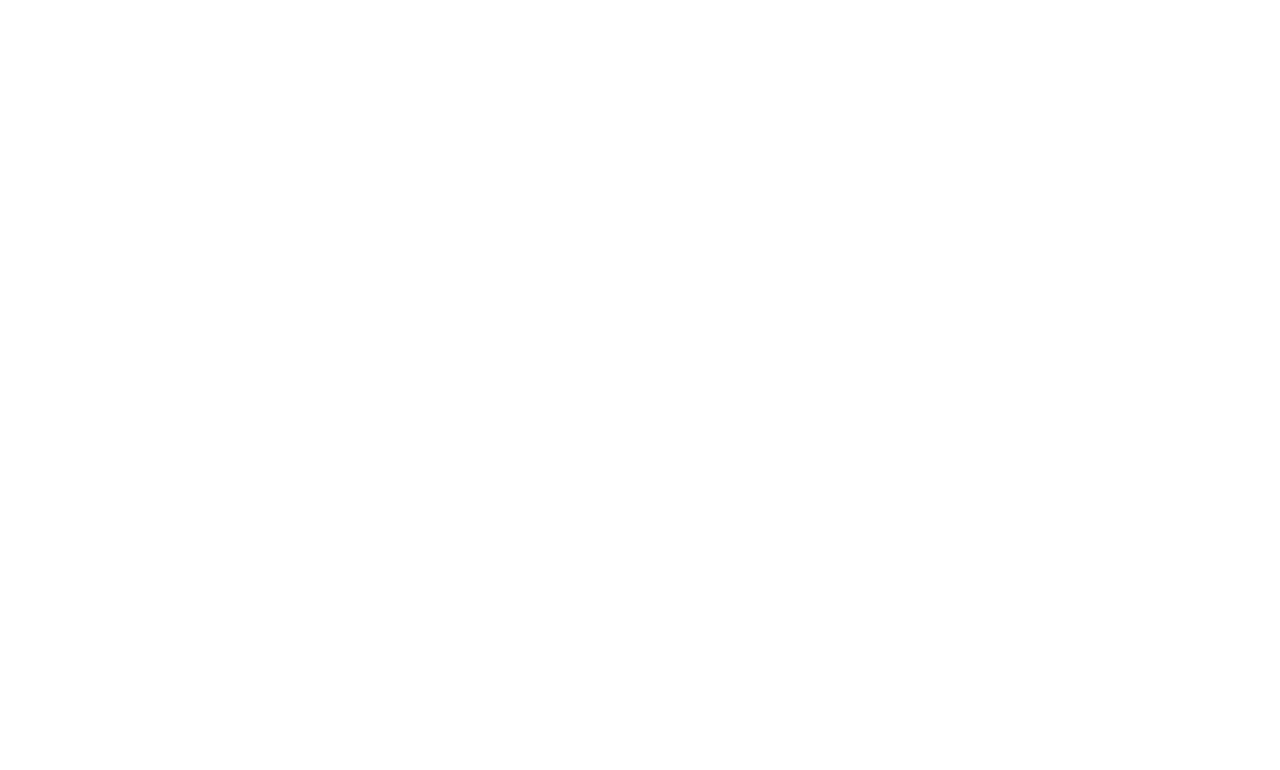
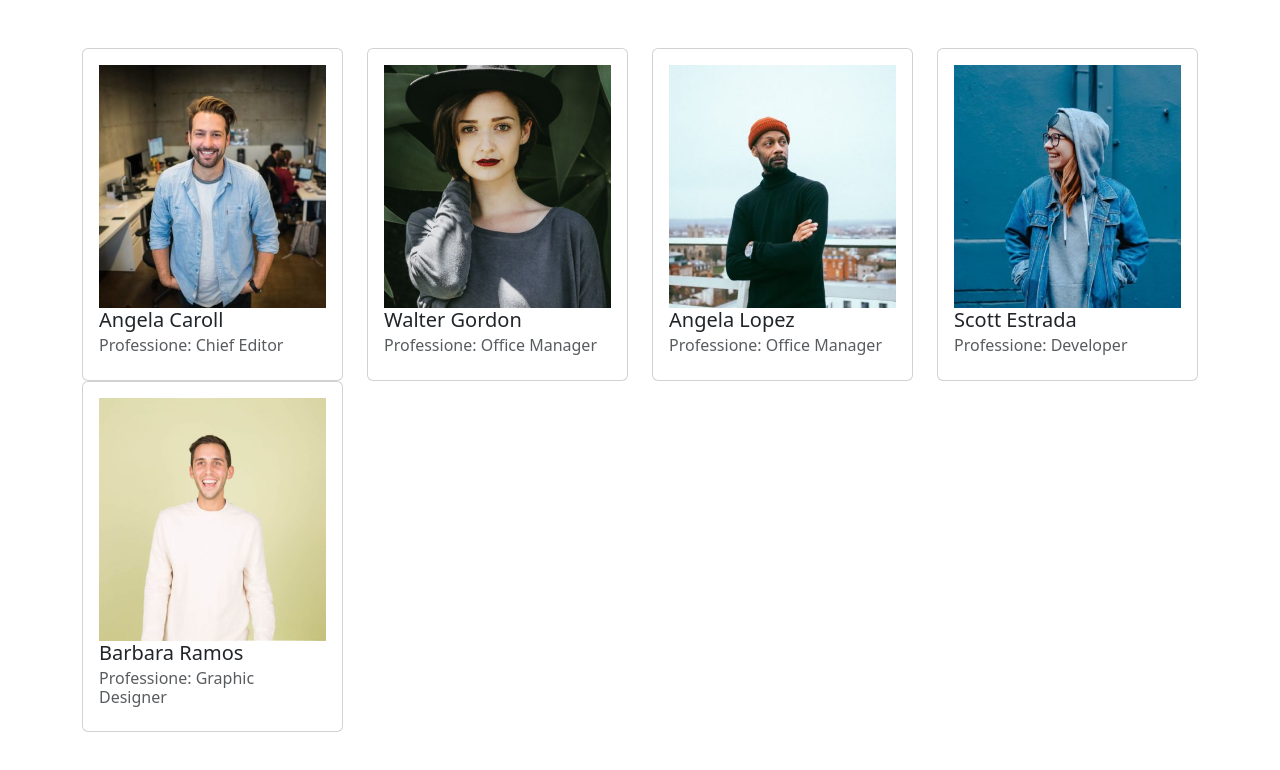
Before and after one commit to palmuccivalerio/js-our-team, a plain HTML site: page index.html in a window 1280 px wide. Drawn offline with nearby package versions, Linux system fonts and the light colour scheme.

Commit message:
add:final

```diff
--- a/css/style.css
+++ b/css/style.css
@@ -0,0 +1,3 @@
+img{
+ width: 100%;
+}
--- a/index.html
+++ b/index.html
@@ -4,8 +4,18 @@
     <meta charset="UTF-8">
     <meta name="viewport" content="width=device-width, initial-scale=1.0">
     <title>Document</title>
+    <link rel="stylesheet" href="./css/style.css">
+    <link
+    href="https://cdn.jsdelivr.net/npm/bootstrap@5.3.3/dist/css/bootstrap.min.css"
+    rel="stylesheet"
+    integrity="sha384-QWTKZyjpPEjISv5WaRU9OFeRpok6YctnYmDr5pNlyT2bRjXh0JMhjY6hW+ALEwIH"
+    crossorigin="anonymous"
+  />
 </head>
 <body>
+    <div class="container mt-5">
+        <div class="row row-cols-4" id="workers">
+
     <script src="./js/script.js"></script>
 </body>
 </html>
--- a/js/script.js
+++ b/js/script.js
@@ -6,23 +6,29 @@ const workers = [
     {
       name: "Angela Caroll",
       profession: "Chief Editor",
+      photo: "../img/wayne-barnett-founder-ceo.jpg"
 
     },
     {
       name: "Walter Gordon",
       profession: "Office Manager",
+      photo:"../img/angela-caroll-chief-editor.jpg"
     },
+
     {
         name: "Angela Lopez",
           profession: "Office Manager",
+          photo:"../img/walter-gordon-office-manager.jpg"
       },
       {
         name: "Scott Estrada",
         profession: "Developer",
+        photo:"../img/angela-lopez-social-media-manager.jpg"
       },
       {
         name: "Barbara Ramos",
        profession: "Graphic Designer",
+       photo:"../img/scott-estrada-developer.jpg"
       },
   ];
 
@@ -34,3 +40,27 @@ for (let i = 0; i < workers.length; i++) {
     const curWorkers = workers[i]
     console.log(curWorkers)
 }
+
+
+
+// STAMPA CON LO STESSO CICLO FOR MA QUESTA VOLTA IN PAGINA
+// NOTA BENE AVREMMO POTUTO METTERE I CONSOLE LOG PRECEDENTI IN QUESTO CICLO
+// ED ELIMINARE QUELLO PRECEDENTE
+const classesRow = document.getElementById("workers");
+for (let i = 0; i < workers.length; i++) {
+  const curWorkers = workers[i]; // object;
+  // Stapo la classe in pagina
+  classesRow.innerHTML += `
+  <div class="col">
+    <div class="card">
+      <div class="card-body">
+        <img src="${curWorkers.photo}" alt="">
+        <h5 class="card-title">${curWorkers.name}</h5>
+        <h6 class="card-subtitle mb-2 text-body-secondary">
+          Professione: ${curWorkers.profession}
+        </h6>
+      </div>
+    </div>
+  </div>
+  `;
+}
```
Also changed, not shown: img/angela-caroll-chief-editor.jpg (added), img/angela-lopez-social-media-manager.jpg (added), img/barbara-ramos-graphic-designer.jpg (added), img/scott-estrada-developer.jpg (added), img/walter-gordon-office-manager.jpg (added), img/wayne-barnett-founder-ceo.jpg (added), 1 other file.
